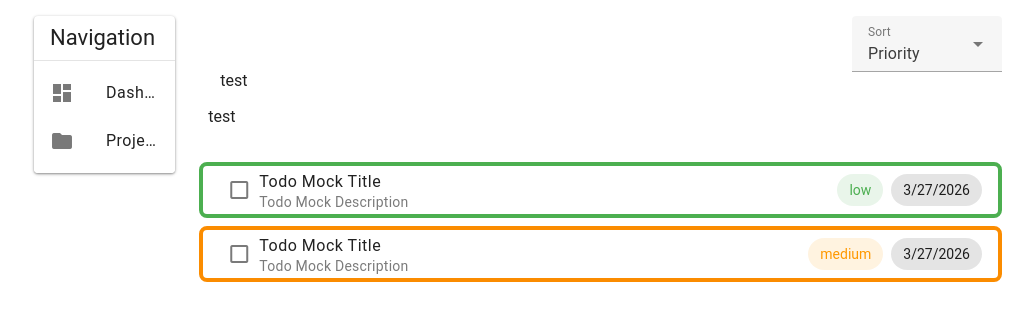
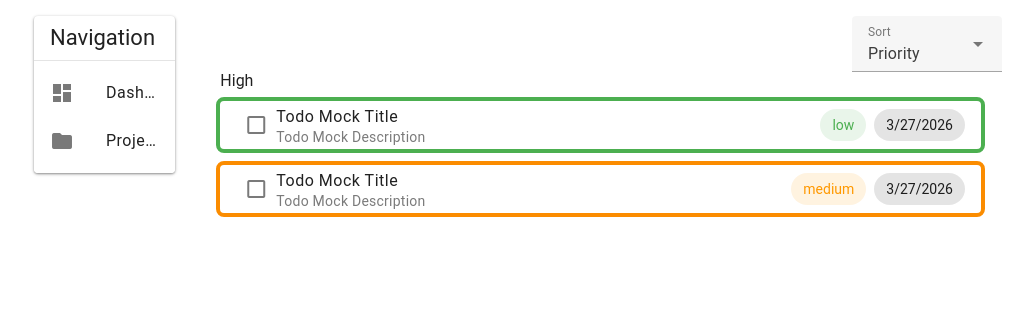
Before and after one commit to StevenAngel/ToDo-App, a Vue app in the folder frontend/: page / in a window 1280 px wide. Shown: the top 320 px of the page, without its empty margins (122-1155 px from the left). Built offline with nearby package versions, Linux system fonts and the light colour scheme; a small style sheet from the web is missing; the HTML template or start-up script is replaced by a standard one.

Commit message:
Change outlinedContainer div to v-list

```diff
--- a/frontend/src/components/dashboard/DashboardDisplay.vue
+++ b/frontend/src/components/dashboard/DashboardDisplay.vue
@@ -14,9 +14,11 @@
                     <v-select label="Sort" v-model="sortBy" :items="['Priority', 'Deadline', 'Category', 'Project']"
                         class="ml-auto" width="150" hide-details>
                     </v-select>
-                    <OutlinedContainer label="test"><p>test</p></OutlinedContainer>
-                    <!-- DASHBOARD ITEM -->
-                    <DashboardTodoItem />
+                    <!-- SORT CONTAINER -->
+                    <OutlinedContainer label="High">
+                        <!-- DASHBOARD ITEM -->
+                        <DashboardTodoItem />
+                    </OutlinedContainer>
                 </div>
                 <!-- PROJECTS WRAPPER -->
                 <div v-show="view == 'projects'" class="d-flex flex-column ga-2">
--- a/frontend/src/components/ui/OutlinedContainer.vue
+++ b/frontend/src/components/ui/OutlinedContainer.vue
@@ -1,13 +1,13 @@
 <template>
     <div class="outlinedContainer rounded">
         <span class="label">{{ props.label }}</span>
-        <div class="pa-2">
+        <v-list class="pa-4 d-flex flex-column ga-2" bg-color="transparent">
             <slot />
-        </div>
+        </v-list>
     </div>
 </template>
 <script lang="ts" setup>
-const props = defineProps<{label: string }>()
+const props = defineProps<{ label: string }>()
 </script>
 <style scoped>
 .outlinedContainer {
@@ -20,6 +20,7 @@ const props = defineProps<{label: string }>()
     top: -16px;
     left: 16px;
     padding: 4px;
+    z-index: 99;
     background: rgb(var(--v-theme-background));
 }
 </style>
```
